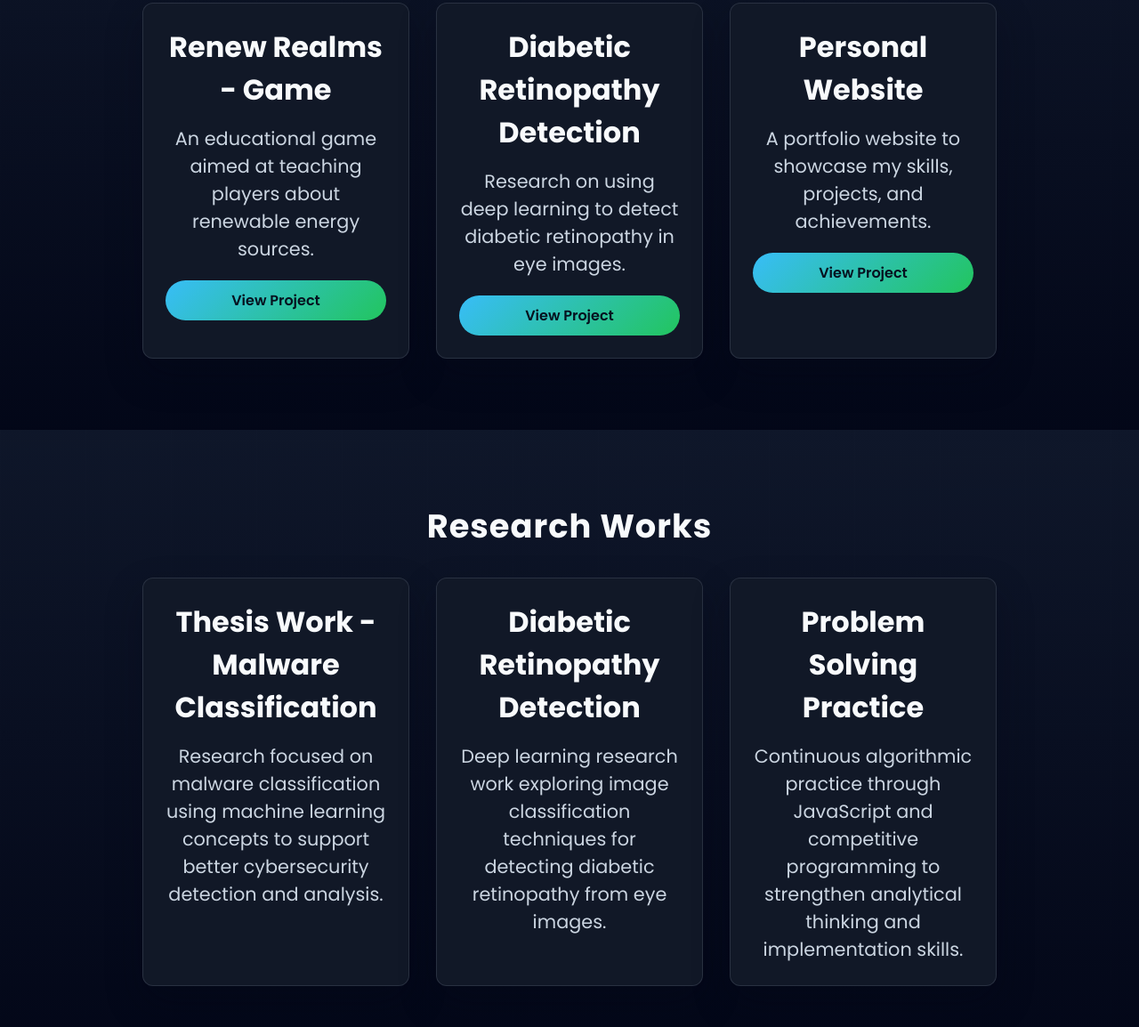
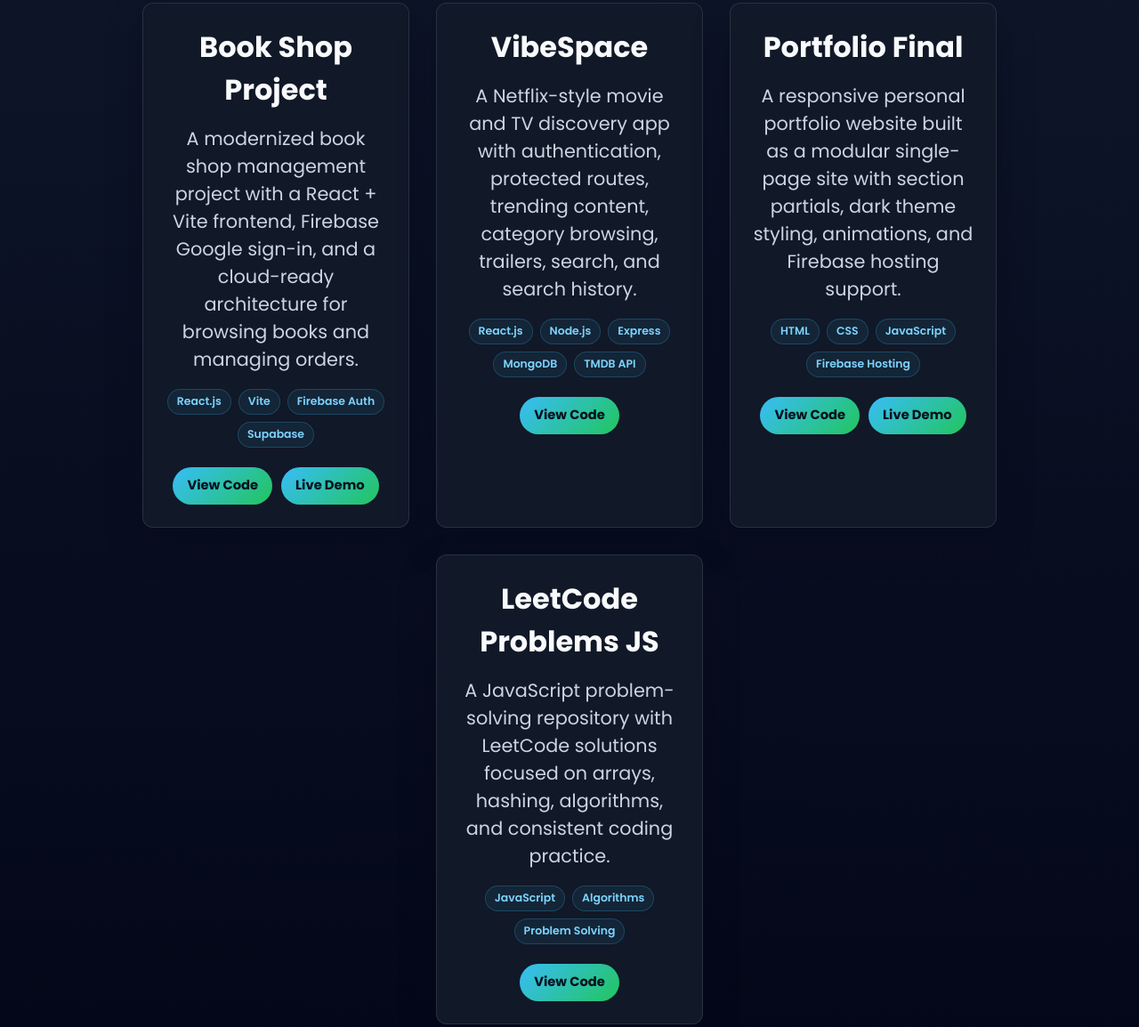
Before and after one commit to nafisasraboni/portfolio-final, a website: page index.html in a window 1280 px wide. Shown: the part 1926-3080 px from the top of the page at 89% size. Drawn offline with Linux system fonts and the light colour scheme.

Commit message:
add projects and research works

```diff
--- a/css/style.css
+++ b/css/style.css
@@ -843,6 +843,68 @@
             color: #cbd5e1;
         }
 
+        .card-tags {
+            display: flex;
+            flex-wrap: wrap;
+            justify-content: center;
+            gap: 8px;
+            margin-top: 18px;
+        }
+
+        .card-tags span {
+            padding: 6px 10px;
+            color: #7dd3fc;
+            font-size: 0.78rem;
+            font-weight: 600;
+            line-height: 1.2;
+            border: 1px solid rgba(56, 189, 248, 0.22);
+            border-radius: 999px;
+            background-color: rgba(56, 189, 248, 0.08);
+        }
+
+        .card-actions {
+            display: flex;
+            flex-wrap: wrap;
+            justify-content: center;
+            gap: 10px;
+            margin-top: 22px;
+        }
+
+        .card-actions a,
+        .portfolio-card .card-actions a,
+        .research-card .card-actions a,
+        .game-card .card-actions a {
+            display: inline-flex;
+            align-items: center;
+            justify-content: center;
+            min-height: 42px;
+            padding: 10px 16px;
+            margin-top: 0;
+            color: #06111f;
+            font-size: 0.92rem;
+            font-weight: 700;
+            text-decoration: none;
+            border: 0;
+            border-radius: 999px;
+            background: linear-gradient(135deg, #38bdf8, #22c55e);
+            box-shadow: none;
+            transition: transform 0.3s ease, box-shadow 0.3s ease;
+        }
+
+        .card-actions a:hover,
+        .card-actions a:focus-visible,
+        .portfolio-card .card-actions a:hover,
+        .portfolio-card .card-actions a:focus-visible,
+        .research-card .card-actions a:hover,
+        .research-card .card-actions a:focus-visible,
+        .game-card .card-actions a:hover,
+        .game-card .card-actions a:focus-visible {
+            color: #06111f;
+            box-shadow: 0 14px 28px rgba(56, 189, 248, 0.22);
+            transform: translateY(-2px);
+            outline: none;
+        }
+
         .portfolio-card a {
             display: block;
             padding: 10px 20px;
@@ -858,6 +920,14 @@
         .portfolio-card a:hover {
             box-shadow: 0 14px 28px rgba(56, 189, 248, 0.22);
             transform: translateY(-2px);
+        }
+
+        .portfolio-card .card-actions a,
+        .research-card .card-actions a,
+        .game-card .card-actions a {
+            display: inline-flex;
+            margin-top: 0;
+            border-radius: 999px;
         }
 
         .contact-content {
--- a/index.html
+++ b/index.html
@@ -9,7 +9,7 @@
     <link rel="preconnect" href="https://fonts.googleapis.com">
     <link rel="preconnect" href="https://fonts.gstatic.com" crossorigin>
     <link href="https://fonts.googleapis.com/css2?family=Poppins:wght@300;400;600;700&display=swap" rel="stylesheet">
-    <link rel="stylesheet" href="css/style.css?v=contact-layout-fix">
+    <link rel="stylesheet" href="css/style.css?v=work-cards-update">
 </head>
 
 <body class="intro-active">
--- a/sections/games.html
+++ b/sections/games.html
@@ -2,18 +2,20 @@
     <h2>Games</h2>
     <div class="games-grid">
         <div class="game-card">
-            <h3>Renew Realms</h3>
+            <h3>Space Defender</h3>
             <p>
-                An educational game project designed to teach players about renewable energy sources and clean
-                energy awareness through interactive gameplay.
+                A Scratch-based space quiz game created for HarvardX/CS50 practice. Players choose a character,
+                enter their name, and answer five space questions to win.
             </p>
-        </div>
-        <div class="game-card">
-            <h3>Learning-Based Gameplay</h3>
-            <p>
-                Focused on creating simple, engaging game experiences that combine problem solving, awareness,
-                and user-friendly interaction.
-            </p>
+            <div class="card-tags" aria-label="Game category">
+                <span>Scratch</span>
+                <span>Game Design</span>
+                <span>Quiz Game</span>
+                <span>HarvardX</span>
+            </div>
+            <div class="card-actions">
+                <a href="https://github.com/nafisasraboni/Space_Defender_HarvardX_Scratch_Game" target="_blank" rel="noopener noreferrer">View Code</a>
+            </div>
         </div>
     </div>
 </section>
--- a/sections/projects.html
+++ b/sections/projects.html
@@ -2,19 +2,73 @@
     <h2>Projects</h2>
     <div class="portfolio-grid">
         <div class="portfolio-card">
-            <h3>Renew Realms - Game</h3>
-            <p>An educational game aimed at teaching players about renewable energy sources.</p>
-            <a href="#">View Project</a>
+            <h3>Book Shop Project</h3>
+            <p>
+                A modernized book shop management project with a React + Vite frontend, Firebase Google sign-in,
+                and a cloud-ready architecture for browsing books and managing orders.
+            </p>
+            <div class="card-tags" aria-label="Tech stack">
+                <span>React.js</span>
+                <span>Vite</span>
+                <span>Firebase Auth</span>
+                <span>Supabase</span>
+            </div>
+            <div class="card-actions">
+                <a href="https://github.com/nafisasraboni/Book_Shop_Project" target="_blank" rel="noopener noreferrer">View Code</a>
+                <a href="https://book-shop-project.sraboni.dev" target="_blank" rel="noopener noreferrer">Live Demo</a>
+            </div>
         </div>
+
         <div class="portfolio-card">
-            <h3>Diabetic Retinopathy Detection</h3>
-            <p>Research on using deep learning to detect diabetic retinopathy in eye images.</p>
-            <a href="#">View Project</a>
+            <h3>VibeSpace</h3>
+            <p>
+                A Netflix-style movie and TV discovery app with authentication, protected routes, trending content,
+                category browsing, trailers, search, and search history.
+            </p>
+            <div class="card-tags" aria-label="Tech stack">
+                <span>React.js</span>
+                <span>Node.js</span>
+                <span>Express</span>
+                <span>MongoDB</span>
+                <span>TMDB API</span>
+            </div>
+            <div class="card-actions">
+                <a href="https://github.com/nafisasraboni/VibeSpace" target="_blank" rel="noopener noreferrer">View Code</a>
+            </div>
         </div>
+
         <div class="portfolio-card">
-            <h3>Personal Website</h3>
-            <p>A portfolio website to showcase my skills, projects, and achievements.</p>
-            <a href="#">View Project</a>
+            <h3>Portfolio Final</h3>
+            <p>
+                A responsive personal portfolio website built as a modular single-page site with section partials,
+                dark theme styling, animations, and Firebase hosting support.
+            </p>
+            <div class="card-tags" aria-label="Tech stack">
+                <span>HTML</span>
+                <span>CSS</span>
+                <span>JavaScript</span>
+                <span>Firebase Hosting</span>
+            </div>
+            <div class="card-actions">
+                <a href="https://github.com/nafisasraboni/portfolio-final" target="_blank" rel="noopener noreferrer">View Code</a>
+                <a href="https://sraboni.dev" target="_blank" rel="noopener noreferrer">Live Demo</a>
+            </div>
+        </div>
+
+        <div class="portfolio-card">
+            <h3>LeetCode Problems JS</h3>
+            <p>
+                A JavaScript problem-solving repository with LeetCode solutions focused on arrays, hashing,
+                algorithms, and consistent coding practice.
+            </p>
+            <div class="card-tags" aria-label="Tech stack">
+                <span>JavaScript</span>
+                <span>Algorithms</span>
+                <span>Problem Solving</span>
+            </div>
+            <div class="card-actions">
+                <a href="https://github.com/nafisasraboni/LeetCode_Problems_JS" target="_blank" rel="noopener noreferrer">View Code</a>
+            </div>
         </div>
     </div>
 </section>
--- a/sections/research.html
+++ b/sections/research.html
@@ -2,25 +2,37 @@
     <h2>Research Works</h2>
     <div class="research-grid">
         <div class="research-card">
-            <h3>Thesis Work - Malware Classification</h3>
+            <h3>Two-Stage Bengali Sign Language Recognition</h3>
             <p>
-                Research focused on malware classification using machine learning concepts to support better
-                cybersecurity detection and analysis.
+                A research conference work focused on Bengali Sign Language recognition using YOLOv8 and lightweight
+                CNN backbones for a two-stage computer vision pipeline.
             </p>
+            <div class="card-tags" aria-label="Research category">
+                <span>YOLOv8</span>
+                <span>CNN</span>
+                <span>Computer Vision</span>
+                <span>Research</span>
+            </div>
+            <div class="card-actions">
+                <a href="https://github.com/nafisasraboni/Research_conferance" target="_blank" rel="noopener noreferrer">View Research</a>
+            </div>
         </div>
+
         <div class="research-card">
-            <h3>Diabetic Retinopathy Detection</h3>
+            <h3>Malware Image Classification Thesis</h3>
             <p>
-                Deep learning research work exploring image classification techniques for detecting diabetic
-                retinopathy from eye images.
+                A thesis project implementing a malware image classification workflow with dataset inspection,
+                filtering, leakage-safe splits, preprocessing, CNN baseline training, and evaluation in Colab.
             </p>
-        </div>
-        <div class="research-card">
-            <h3>Problem Solving Practice</h3>
-            <p>
-                Continuous algorithmic practice through JavaScript and competitive programming to strengthen
-                analytical thinking and implementation skills.
-            </p>
+            <div class="card-tags" aria-label="Research category">
+                <span>Jupyter Notebook</span>
+                <span>CNN</span>
+                <span>Machine Learning</span>
+                <span>Google Colab</span>
+            </div>
+            <div class="card-actions">
+                <a href="https://github.com/nafisasraboni/malware-image-classification-thesis" target="_blank" rel="noopener noreferrer">View Research</a>
+            </div>
         </div>
     </div>
 </section>
```
